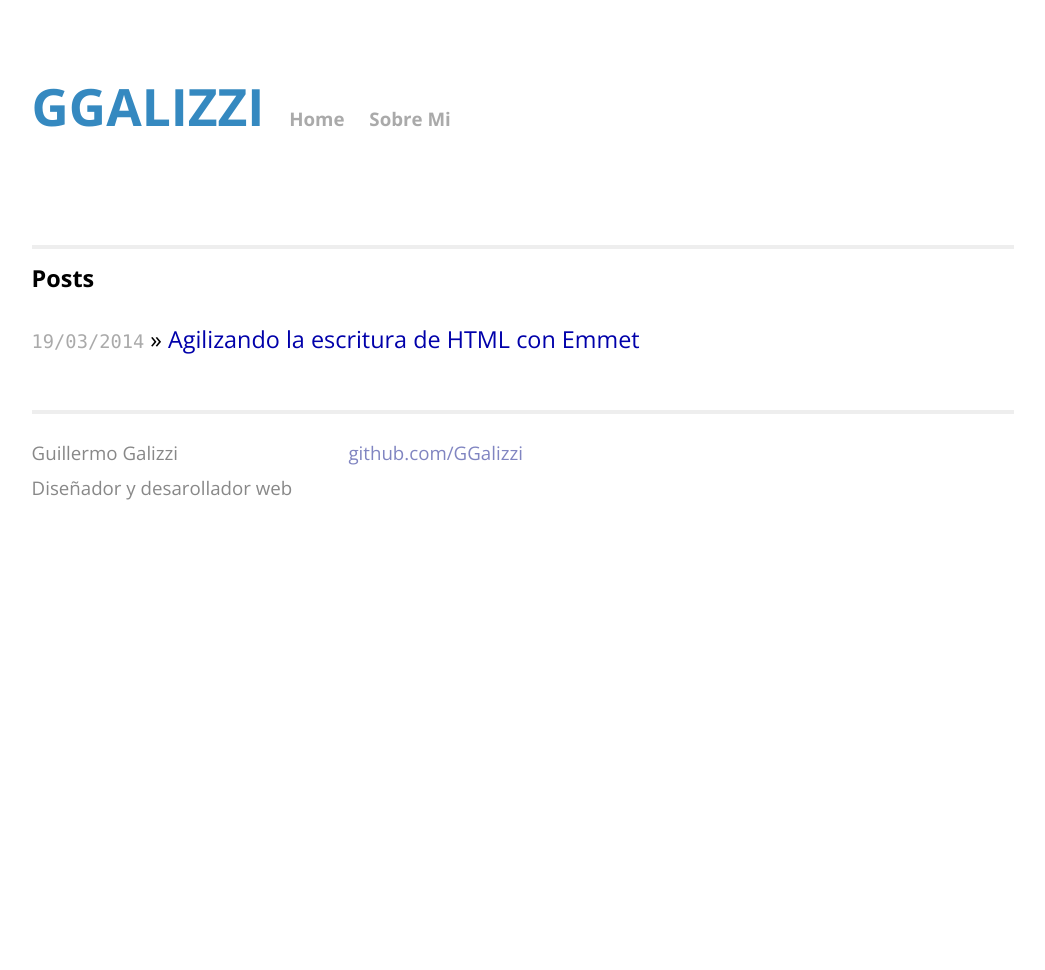
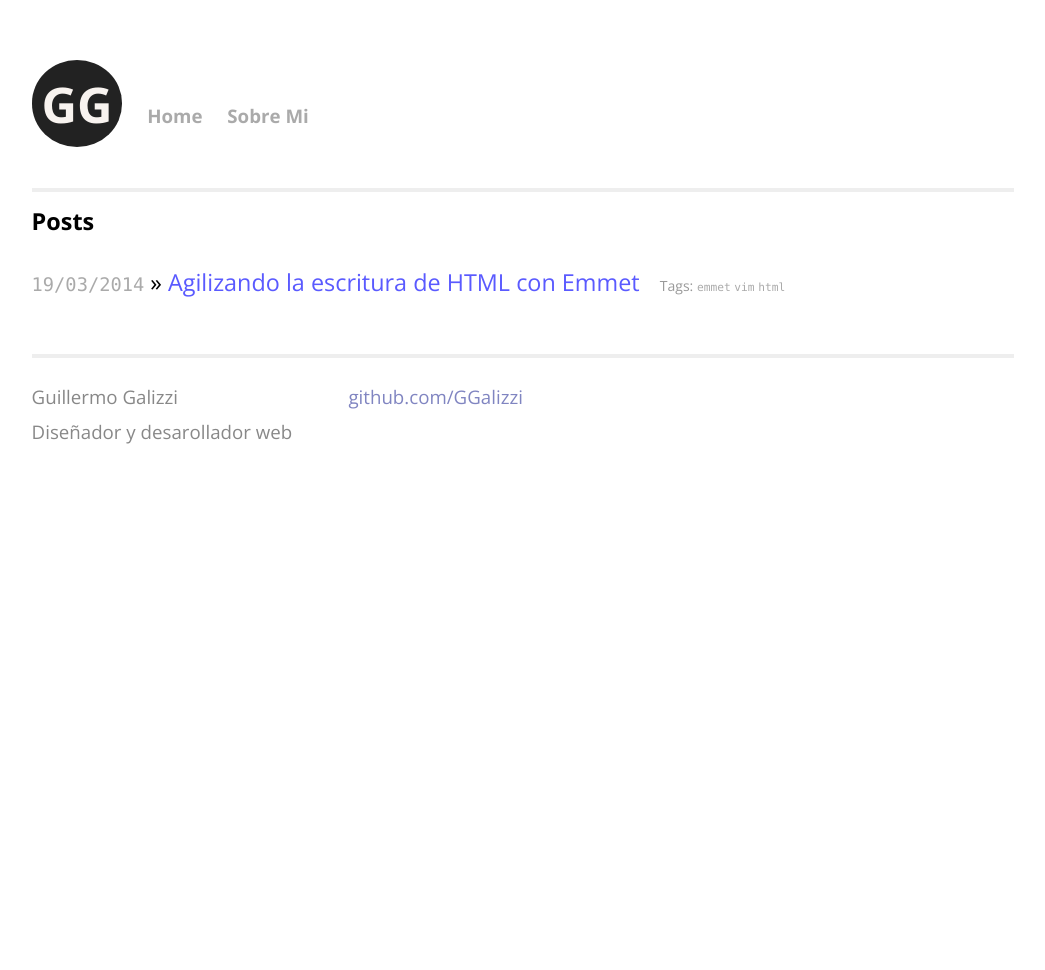
Before and after one commit to GGalizzi/ggalizzi.github.io_old, a Jekyll site: the page built from index.html, in a window 1280 px wide. Shown: the whole page, without its empty margins (117-1162 px from the left). Built offline with Jekyll 4.4.1, drawn with Linux system fonts in a browser that asks for light colours; Markdown is read by kramdown in place of the engine named in the settings.

Commit message:
link styling

```diff
--- a/_layouts/default.html
+++ b/_layouts/default.html
@@ -18,7 +18,7 @@
 
     <div class="site">
       <div class="header">
-        <h1 class="title"><a href="/">{{ site.name }}</a></h1>
+        <h1 class="logo"><a href="/">GG</a></h1>
         <a class="extra" href="/">Home</a>
         <a class="extra" href="/about/">Sobre Mi</a>
       </div>
--- a/css/main.css
+++ b/css/main.css
@@ -28,9 +28,13 @@ h1, h2, h3, h4, h5, h6 {
 h1 { margin-bottom: 1em; }
 p { margin: 1.1em 0; color: #888;}
 
-a         { color: #00a; text-decoration: none; }
-a:hover   { color: #000; }
-a:visited { color: #a0a; }
+a {
+  color: #5A5AFF; text-decoration: none;
+  transition: all 0.5s ease;
+}
+
+a:hover   { color: #555; }
+a:visited { color: #A4A; }
 
 /*****************************************************************************/
 /*
@@ -52,6 +56,22 @@ a:visited { color: #a0a; }
   font-size: 80%;
 }
 
+.categories {
+  margin-left: 1em;
+  display: inline-block;
+  font-size: 60%;
+  color: #999;
+}
+
+.categories:before {
+  content: "Tags:";
+  color: #999;
+}
+
+.categories li {
+  list-style: none;
+  display: inline-block;
+}
 /*****************************************************************************/
 /*
 /* Site
@@ -66,6 +86,8 @@ a:visited { color: #a0a; }
   line-height: 1.5em;
 }
 
+
+
 .header {
   border-bottom: 4px solid #eee;
   margin-bottom: 0.5em;
@@ -73,6 +95,24 @@ a:visited { color: #a0a; }
 .header a {
   font-weight: bold;
   text-decoration: none;
+}
+
+.logo {
+  display: inline-block;
+  font-size: 210%;
+  line-height: 1.4em;
+}
+
+.logo a {
+  color: #F8F3EF;
+  background-color: #222;
+  border-radius: 100%;
+  padding: .2em;
+}
+
+.logo a:hover {
+  background-color: #FFF;
+  color: #AAA;
 }
 
 .title {
--- a/index.html
+++ b/index.html
@@ -7,7 +7,14 @@ title: GGalizzi Blog - Diseño y programación de aplicaciones Web
   <h1>Posts</h1>
   <ul class="posts">
     {% for post in site.posts %}
-      <li><span>{{ post.date | date: "%-d/%m/%Y" }}</span> &raquo; <a href="{{ post.url }}">{{ post.title }}</a></li>
-    {% endfor %}
+    <li>
+      <span>{{ post.date | date: "%-d/%m/%Y" }}</span> &raquo; <a href="{{ post.url }}">{{ post.title }}</a>
+      <ul class="categories">
+        {% for category in post.categories %}
+        <li><span>{{ category }}</span></li>
+        {% endfor %}
+      </ul>
+      {% endfor %}
+    </li>
   </ul>
 </div>
```
